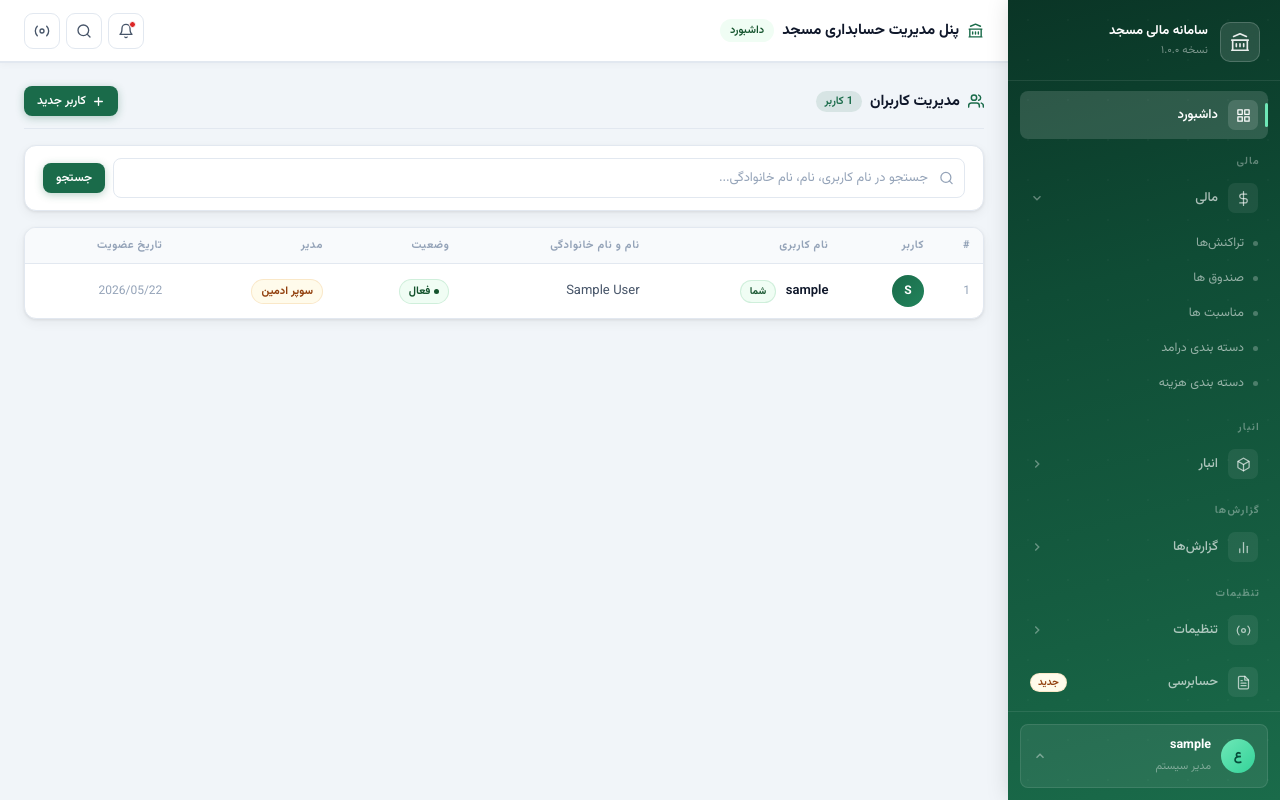
After one commit to mohammad-zavareh/MosqueProject, a Django app: page /account/users/ in a window 1280 px wide. The commit adds this page. Run offline with Django 5.2, Linux system fonts and the light colour scheme; the visitor is signed in with stand-in values (Sample User, id 1); data comes from the database, SQL or seed files in the repository.

Commit message:
user views

```diff
--- /dev/null
+++ b/MosqueProject/app_account/forms.py
@@ -0,0 +1,81 @@
+from django import forms
+from django.contrib.auth import get_user_model
+from django.contrib.auth.password_validation import validate_password
+
+User = get_user_model()
+
+_INPUT = {"class": "form-ctrl"}
+
+
+class UserCreateForm(forms.ModelForm):
+    password1 = forms.CharField(
+        label="رمز عبور",
+        widget=forms.PasswordInput(attrs={
+            **_INPUT,
+            "placeholder": "رمز عبور",
+            "autocomplete": "new-password",
+        }),
+    )
+    password2 = forms.CharField(
+        label="تکرار رمز عبور",
+        widget=forms.PasswordInput(attrs={
+            **_INPUT,
+            "placeholder": "تکرار رمز عبور",
+            "autocomplete": "new-password",
+        }),
+    )
+
+    class Meta:
+        model  = User
+        fields = ["username", "first_name", "last_name"]
+        widgets = {
+            "username":   forms.TextInput(attrs={
+                              **_INPUT,
+                              "placeholder": "نام کاربری",
+                              "autocomplete": "username",
+                          }),
+            "first_name": forms.TextInput(attrs={
+                              **_INPUT,
+                              "placeholder": "نام",
+                          }),
+            "last_name":  forms.TextInput(attrs={
+                              **_INPUT,
+                              "placeholder": "نام خانوادگی",
+                          }),
+        }
+        labels = {
+            "username":   "نام کاربری",
+            "first_name": "نام",
+            "last_name":  "نام خانوادگی",
+        }
+        error_messages = {
+            "username": {
+                "required": "نام کاربری الزامی است.",
+                "unique":   "این نام کاربری قبلاً ثبت شده است.",
+            },
+        }
+
+    def __init__(self, *args, **kwargs):
+        super().__init__(*args, **kwargs)
+        self.fields["first_name"].required = False
+        self.fields["last_name"].required  = False
+
+    def clean_password1(self):
+        pw = self.cleaned_data.get("password1")
+        if pw:
+            validate_password(pw)
+        return pw
+
+    def clean_password2(self):
+        pw1 = self.cleaned_data.get("password1")
+        pw2 = self.cleaned_data.get("password2")
+        if pw1 and pw2 and pw1 != pw2:
+            raise forms.ValidationError("رمز عبور و تکرار آن یکسان نیستند.")
+        return pw2
+
+    def save(self, commit=True):
+        user = super().save(commit=False)
+        user.set_password(self.cleaned_data["password1"])
+        if commit:
+            user.save()
+        return user
--- /dev/null
+++ b/MosqueProject/app_account/templates/user_list.html
@@ -0,0 +1,233 @@
+{% extends "base/main.html" %}
+{% load static %}
+
+{% block title %}مدیریت کاربران{% endblock %}
+
+{% block extra_css %}
+<style>
+.search-wrap{position:relative;flex:1}
+.search-wrap svg{
+  position:absolute;top:50%;transform:translateY(-50%);
+  right:11px;pointer-events:none;color:var(--txt3);
+}
+.search-wrap input{padding-right:36px}
+
+.row-actions{display:flex;gap:4px;opacity:0;transition:opacity var(--t)}
+.tbl tbody tr:hover .row-actions{opacity:1}
+.row-dots{display:flex;color:var(--txt3)}
+.tbl tbody tr:hover .row-dots{display:none}
+
+.avatar{
+  width:32px;height:32px;border-radius:50%;
+  background:linear-gradient(135deg,var(--p2),var(--p3));
+  color:#fff;font-size:12px;font-weight:700;
+  display:inline-flex;align-items:center;justify-content:center;
+  flex-shrink:0;
+}
+
+.empty-state{
+  text-align:center;padding:56px 20px;
+  display:flex;flex-direction:column;align-items:center;gap:12px;
+}
+.empty-state svg{opacity:.22;color:var(--txt3)}
+.empty-state h3{font-size:15px;font-weight:700;color:var(--txt2)}
+.empty-state p{font-size:12.5px;color:var(--txt3);line-height:1.65}
+</style>
+{% endblock %}
+
+
+{% block content %}
+<div class="content">
+
+  {# ══ عنوان ══ #}
+  <div class="sec-title">
+    <svg width="16" height="16" viewBox="0 0 24 24" fill="none"
+         stroke="var(--p2)" stroke-width="2.2"
+         stroke-linecap="round" stroke-linejoin="round">
+      <path d="M17 21v-2a4 4 0 0 0-4-4H5a4 4 0 0 0-4 4v2"/>
+      <circle cx="9" cy="7" r="4"/>
+      <path d="M23 21v-2a4 4 0 0 0-3-3.87"/>
+      <path d="M16 3.13a4 4 0 0 1 0 7.75"/>
+    </svg>
+    مدیریت کاربران
+    <span class="sec-badge">{{ total }} کاربر</span>
+    <div style="margin-right:auto">
+      <a href="{% url 'account:user_create' %}" class="btn btn-primary btn-sm">
+        <svg width="13" height="13" viewBox="0 0 24 24" fill="none"
+             stroke="currentColor" stroke-width="2.5" stroke-linecap="round">
+          <line x1="12" y1="5"  x2="12" y2="19"/>
+          <line x1="5"  y1="12" x2="19" y2="12"/>
+        </svg>
+        کاربر جدید
+      </a>
+    </div>
+  </div>
+
+  {# ══ پیام‌ها ══ #}
+  {% for msg in messages %}
+  <div class="alert alert-{{ msg.tags }} mb-16">
+    <span class="alert-icon">
+      {% if "success" in msg.tags %}
+        <svg width="18" height="18" viewBox="0 0 24 24" fill="none" stroke="currentColor"
+             stroke-width="2.5" stroke-linecap="round" stroke-linejoin="round">
+          <path d="M22 11.08V12a10 10 0 1 1-5.93-9.14"/>
+          <polyline points="22 4 12 14.01 9 11.01"/>
+        </svg>
+      {% else %}
+        <svg width="18" height="18" viewBox="0 0 24 24" fill="none" stroke="currentColor"
+             stroke-width="2.5" stroke-linecap="round" stroke-linejoin="round">
+          <circle cx="12" cy="12" r="10"/>
+          <line x1="12" y1="8"  x2="12"    y2="12"/>
+          <line x1="12" y1="16" x2="12.01" y2="16"/>
+        </svg>
+      {% endif %}
+    </span>
+    <div class="alert-body"><div class="alert-txt">{{ msg }}</div></div>
+    <button class="alert-close" onclick="this.closest('.alert').remove()">
+      <svg width="14" height="14" viewBox="0 0 24 24" fill="none" stroke="currentColor"
+           stroke-width="2.5" stroke-linecap="round">
+        <line x1="18" y1="6"  x2="6"  y2="18"/>
+        <line x1="6"  y1="6"  x2="18" y2="18"/>
+      </svg>
+    </button>
+  </div>
+  {% endfor %}
+
+  {# ══ جستجو ══ #}
+  <div class="card mb-16" style="padding:12px 18px">
+    <form method="get" id="searchForm">
+      <div class="d-flex align-c gap-8 fw">
+        <div class="search-wrap">
+          <svg width="15" height="15" viewBox="0 0 24 24" fill="none"
+               stroke="currentColor" stroke-width="2"
+               stroke-linecap="round" stroke-linejoin="round">
+            <circle cx="11" cy="11" r="8"/>
+            <line x1="21" y1="21" x2="16.65" y2="16.65"/>
+          </svg>
+          <input type="text" name="q" id="searchInput"
+                 class="form-ctrl"
+                 placeholder="جستجو در نام کاربری، نام، نام خانوادگی..."
+                 value="{{ q }}">
+        </div>
+        <button type="submit" class="btn btn-primary btn-sm">جستجو</button>
+        {% if has_filters %}
+          <a href="{% url 'accounts:user_list' %}"
+             class="btn btn-ghost btn-sm">پاک‌سازی</a>
+        {% endif %}
+      </div>
+    </form>
+  </div>
+
+  {# ══ جدول ══ #}
+  <div class="card" style="padding:0;overflow:hidden">
+    {% if users %}
+    <div class="tbl-wrap">
+      <table class="tbl">
+        <thead>
+          <tr>
+            <th style="width:46px">#</th>
+            <th>کاربر</th>
+            <th>نام کاربری</th>
+            <th>نام و نام خانوادگی</th>
+            <th>وضعیت</th>
+            <th>مدیر</th>
+            <th>تاریخ عضویت</th>
+          </tr>
+        </thead>
+        <tbody>
+          {% for u in users %}
+          <tr>
+            <td class="text-muted fs-12">{{ forloop.counter }}</td>
+
+            <td>
+              <div class="d-flex align-c gap-8">
+                <div class="avatar">
+                  {{ u.username|first|upper }}
+                </div>
+              </div>
+            </td>
+
+            <td>
+              <span class="td-main">{{ u.username }}</span>
+              {% if u == request.user %}
+                <span class="badge bdg-green" style="font-size:10px;margin-right:6px">شما</span>
+              {% endif %}
+            </td>
+
+            <td>
+              {% if u.get_full_name %}
+                {{ u.get_full_name }}
+              {% else %}
+                <span class="text-muted fs-12">ثبت نشده</span>
+              {% endif %}
+            </td>
+
+            <td>
+              {% if u.is_active %}
+                <span class="badge bdg-green"><span class="dot"></span>فعال</span>
+              {% else %}
+                <span class="badge bdg-red"><span class="dot"></span>غیرفعال</span>
+              {% endif %}
+            </td>
+
+            <td>
+              {% if u.is_superuser %}
+                <span class="badge bdg-amber">سوپر ادمین</span>
+              {% elif u.is_staff %}
+                <span class="badge bdg-blue">مدیر</span>
+              {% else %}
+                <span class="text-muted fs-12">—</span>
+              {% endif %}
+            </td>
+
+            <td class="text-muted fs-12">
+              {{ u.date_joined|date:"Y/m/d" }}
+            </td>
+          </tr>
+          {% endfor %}
+        </tbody>
+      </table>
+    </div>
+
+    {% else %}
+    <div class="empty-state">
+      <svg width="56" height="56" viewBox="0 0 24 24" fill="none"
+           stroke="currentColor" stroke-width="1.2"
+           stroke-linecap="round" stroke-linejoin="round">
+        <path d="M17 21v-2a4 4 0 0 0-4-4H5a4 4 0 0 0-4 4v2"/>
+        <circle cx="9" cy="7" r="4"/>
+      </svg>
+      {% if has_filters %}
+        <h3>کاربری یافت نشد</h3>
+        <p>هیچ کاربری با عبارت «{{ q }}» پیدا نشد.</p>
+        <a href="{% url 'accounts:user_list' %}"
+           class="btn btn-outline btn-sm">پاک‌سازی جستجو</a>
+      {% else %}
+        <h3>کاربری وجود ندارد</h3>
+        <p>اولین کاربر را ایجاد کنید.</p>
+        <a href="{% url 'accounts:user_create' %}" class="btn btn-primary btn-sm">
+          کاربر جدید
+        </a>
+      {% endif %}
+    </div>
+    {% endif %}
+  </div>
+
+</div>
+{% endblock %}
+
+
+{% block extra_js %}
+<script>
+var searchInput = document.getElementById('searchInput');
+if (searchInput) {
+  var debounce;
+  searchInput.addEventListener('input', function () {
+    clearTimeout(debounce);
+    debounce = setTimeout(function () {
+      document.getElementById('searchForm').submit();
+    }, 450);
+  });
+}
+</script>
+{% endblock %}
--- a/MosqueProject/app_account/urls.py
+++ b/MosqueProject/app_account/urls.py
@@ -1,9 +1,19 @@
 from django.urls import path
-from .views import UserLoginView, UserLogoutView
+from .views import UserLoginView, UserLogoutView, UserListView, UserCreateView
 
 app_name = 'account'
 
 urlpatterns = [
     path('login/', UserLoginView.as_view(), name='login'),
     path('logout/', UserLogoutView.as_view(), name='logout'),
+    path(
+        "users/",
+        UserListView.as_view(),
+        name="user_list",
+    ),
+    path(
+        "users/create/",
+        UserCreateView.as_view(),
+        name="user_create",
+    ),
 ]
--- a/MosqueProject/app_account/views.py
+++ b/MosqueProject/app_account/views.py
@@ -1,8 +1,16 @@
+from django.contrib.auth.mixins import LoginRequiredMixin
+from django.views.generic import TemplateView
 from django.contrib.auth.views import LoginView
 from django.views import View
 from django.urls import reverse_lazy
 from django.contrib.auth import logout
 from django.shortcuts import redirect
+from django.contrib import messages
+from django.db.models import Q
+from .forms import UserCreateForm
+from django.contrib.auth import get_user_model
+User = get_user_model()
+
 
 class UserLoginView(LoginView):
     template_name = 'login.html'
@@ -17,3 +25,45 @@ class UserLogoutView(View):
     def get(self, request):
         logout(request)
         return redirect('account:login')
+
+
+
+class UserListView(LoginRequiredMixin, TemplateView):
+    template_name = "user_list.html"
+
+    def get(self, request, *args, **kwargs):
+        q  = request.GET.get("q", "").strip()
+        qs = User.objects.all().order_by("username")
+
+        if q:
+            qs = qs.filter(
+                Q(username__icontains=q)
+                | Q(first_name__icontains=q)
+                | Q(last_name__icontains=q)
+            )
+
+        ctx = {
+            "users":       qs,
+            "total":       qs.count(),
+            "q":           q,
+            "has_filters": bool(q),
+        }
+        return self.render_to_response(ctx)
+
+
+class UserCreateView(LoginRequiredMixin, TemplateView):
+    template_name = "user_form.html"
+
+    def get(self, request, *args, **kwargs):
+        return self.render_to_response({"form": UserCreateForm()})
+
+    def post(self, request, *args, **kwargs):
+        form = UserCreateForm(request.POST)
+        if form.is_valid():
+            user = form.save()
+            messages.success(
+                request,
+                f"کاربر «{user.username}» با موفقیت ایجاد شد.",
+            )
+            return redirect("account:user_list")
+        return self.render_to_response({"form": form})
--- a/MosqueProject/app_core/templates/base/sidebar.html
+++ b/MosqueProject/app_core/templates/base/sidebar.html
@@ -99,7 +99,7 @@
 
     <!-- تنظیمات -->
     <div class="sb-section">
-      <div class="sb-section-lbl">اسناد و تنظیمات</div>
+      <div class="sb-section-lbl">تنظیمات</div>
       <div class="sb-item">
         <div class="sb-link" onclick="toggleSub(this)">
           <span class="sb-icon">
@@ -112,9 +112,8 @@
         </div>
         <div class="sb-sub">
           <div class="sb-sub-inner">
-            <a class="sb-sub-link" href="#">دسته‌بندی درآمد</a>
-            <a class="sb-sub-link" href="#">دسته‌بندی هزینه</a>
             <a class="sb-sub-link" href="#">تنظیمات سیستم</a>
+            <a class="sb-sub-link" href="{% url 'account:user_list' %}">کاربران</a>
           </div>
         </div>
       </div>
```
Also changed, not shown: MosqueProject/app_account/templates/user_form.html (added, +291 -0 lines).
